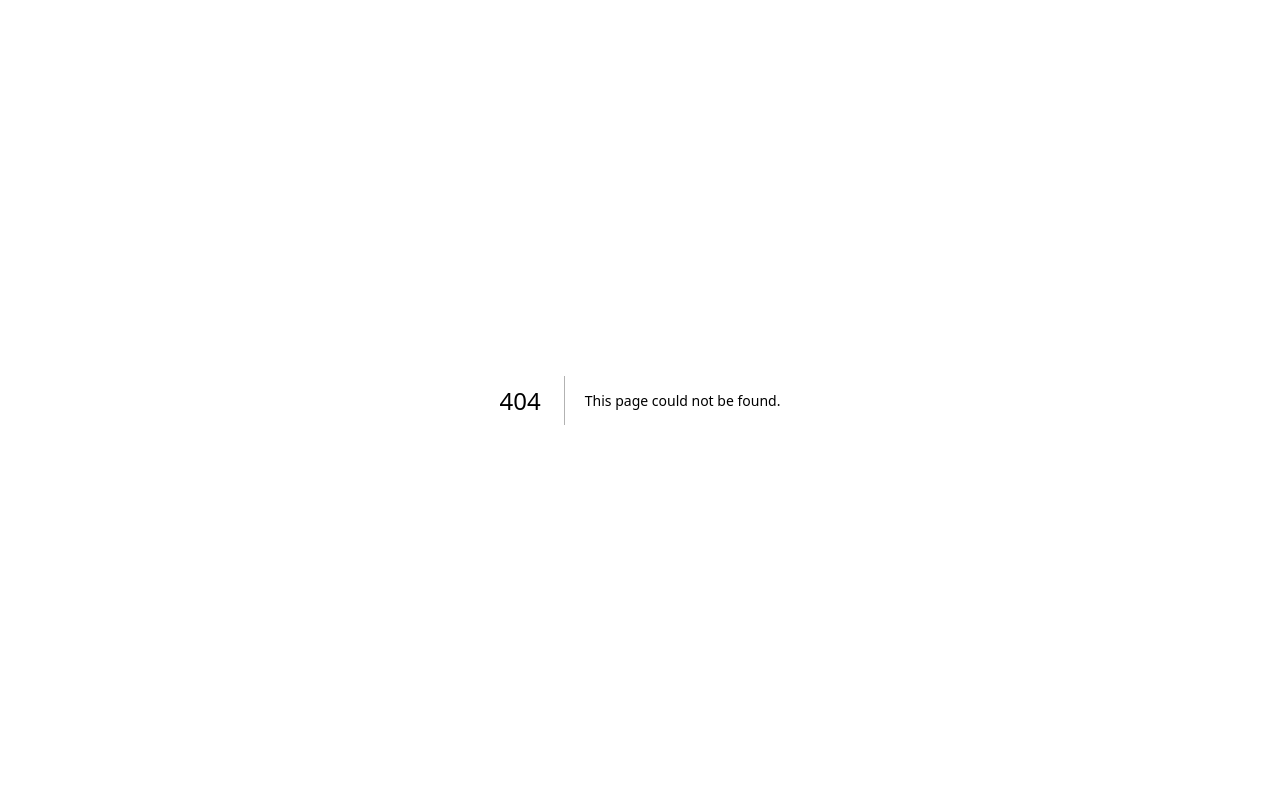
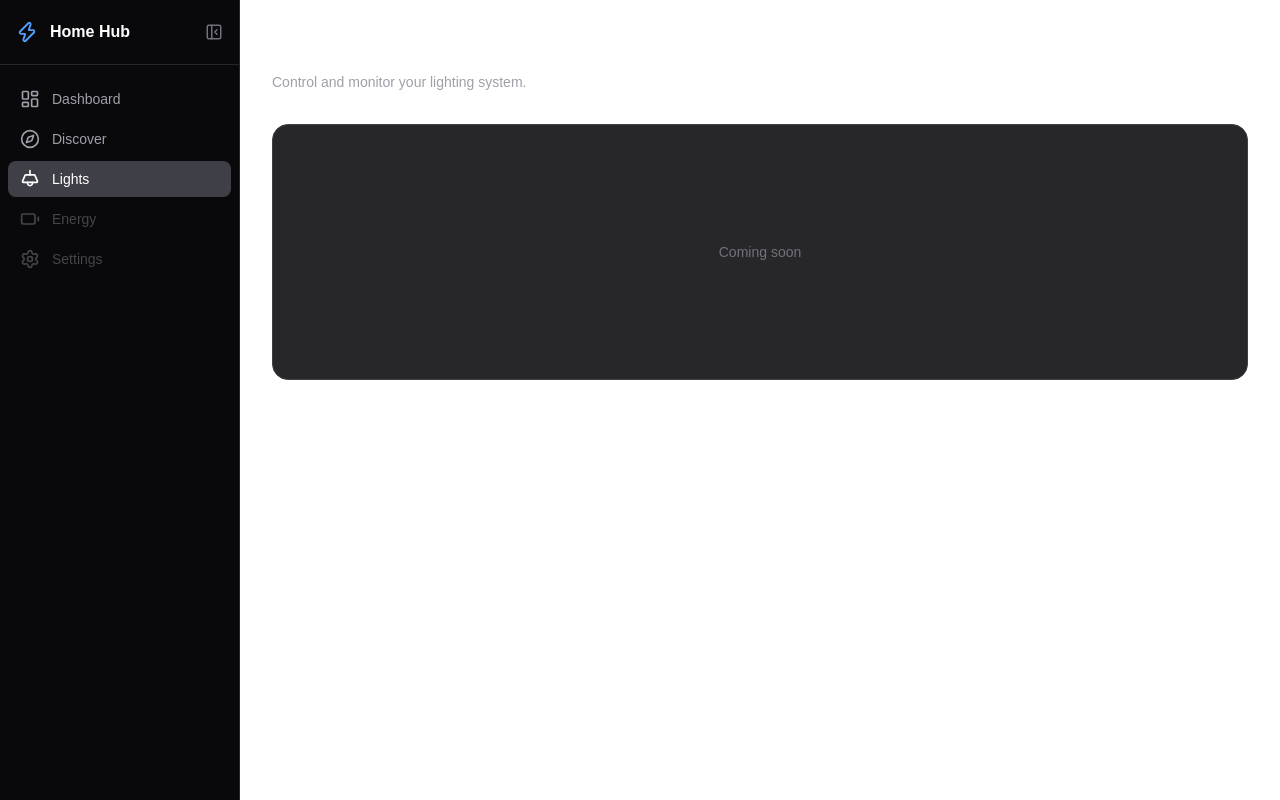
Before and after one commit to bertjee321/home-hub, a Next.js app: page /lights in a window 1280 px wide. Before the commit this address had no page. Built offline with nearby package versions, Linux system fonts and the light colour scheme.

Commit message:
Add Energy, Lights, and Settings pages: implement basic layout and content structure

```diff
--- a/src/app/discover/page.tsx
+++ b/src/app/discover/page.tsx
@@ -119,7 +119,7 @@ export default function DiscoverPage() {
   };
 
   return (
-    <div className="p-8 text-gray-900 dark:text-gray-100">
+    <div className="p-8 text-white">
       <h1 className="text-2xl font-bold mb-6">Discover Home Assistant Devices</h1>
 
       {loading ? (
--- /dev/null
+++ b/src/app/energy/page.tsx
@@ -0,0 +1,13 @@
+export default function EnergyPage() {
+  return (
+    <div className="p-8 text-white">
+      <header className="mb-8">
+        <h1 className="text-3xl font-bold">Energy</h1>
+        <p className="text-zinc-400 mt-1 text-sm">Power monitoring and usage analytics.</p>
+      </header>
+      <div className="flex items-center justify-center h-64 bg-zinc-800 rounded-2xl border border-zinc-700">
+        <p className="text-zinc-500 text-sm">Coming soon</p>
+      </div>
+    </div>
+  );
+}
--- a/src/app/layout.tsx
+++ b/src/app/layout.tsx
@@ -1,6 +1,8 @@
 import type { Metadata } from "next";
 import { Geist, Geist_Mono } from "next/font/google";
 import "./globals.css";
+import Sidebar from "@/components/Sidebar";
+import BottomTabBar from "@/components/BottomTabBar";
 
 const geistSans = Geist({
   variable: "--font-geist-sans",
@@ -13,8 +15,8 @@ const geistMono = Geist_Mono({
 });
 
 export const metadata: Metadata = {
-  title: "Create Next App",
-  description: "Generated by create next app",
+  title: "Home Hub",
+  description: "Smart Home OS",
 };
 
 export default function RootLayout({
@@ -27,7 +29,15 @@ export default function RootLayout({
       lang="en"
       className={`${geistSans.variable} ${geistMono.variable} h-full antialiased`}
     >
-      <body className="min-h-full flex flex-col">{children}</body>
+      <body className="h-full bg-zinc-900 text-white">
+        <div className="flex h-full overflow-hidden">
+          <Sidebar />
+          <main className="flex-1 overflow-y-auto pb-16 md:pb-0">
+            {children}
+          </main>
+        </div>
+        <BottomTabBar />
+      </body>
     </html>
   );
 }
--- /dev/null
+++ b/src/app/lights/page.tsx
@@ -0,0 +1,13 @@
+export default function LightsPage() {
+  return (
+    <div className="p-8 text-white">
+      <header className="mb-8">
+        <h1 className="text-3xl font-bold">Lights</h1>
+        <p className="text-zinc-400 mt-1 text-sm">Control and monitor your lighting system.</p>
+      </header>
+      <div className="flex items-center justify-center h-64 bg-zinc-800 rounded-2xl border border-zinc-700">
+        <p className="text-zinc-500 text-sm">Coming soon</p>
+      </div>
+    </div>
+  );
+}
--- a/src/app/page.tsx
+++ b/src/app/page.tsx
@@ -147,7 +147,7 @@ export default function Home() {
 
 
   return (
-    <div className="min-h-screen bg-gray-100 dark:bg-zinc-900 p-8 text-black dark:text-white font-sans">
+    <div className="p-8 text-white font-sans">
       <header className="mb-8 flex justify-between items-center">
         <h1 className="text-3xl font-bold">Smart Home Dashboard</h1>
         <button
@@ -158,59 +158,8 @@ export default function Home() {
         </button>
       </header>
 
-      <main className="space-y-8">
+      <div className="space-y-8">
         {/* We can flesh out Groups later, for now we will just list Unparented ones! */}
-
-        <section className="bg-white dark:bg-zinc-800 p-6 rounded-2xl shadow-sm">
-          <h2 className="text-2xl font-semibold mb-4">Unparented Devices</h2>
-          {unparentedDevices.length === 0 ? (
-            <p className="text-gray-500">No unparented devices on the dashboard.</p>
-          ) : (
-            <div className="grid grid-cols-1 sm:grid-cols-2 md:grid-cols-3 gap-4">
-              {unparentedDevices.map(device => (
-                <div
-                  key={device.id}
-                  className={`p-4 rounded-xl border flex justify-between items-start ${
-                    device.state === 'on'
-                      ? 'bg-blue-50 border-blue-200 dark:bg-blue-900/20 dark:border-blue-800'
-                      : 'bg-gray-50 border-gray-200 dark:bg-zinc-900 dark:border-zinc-700'
-                  }`}
-                >
-                  <div className="flex items-center gap-3 flex-1">
-                    {(device.id.startsWith('light.') || device.id.startsWith('switch.')) && (
-                      <button
-                        onClick={() => handleToggleDevice(device)}
-                        className={`w-10 h-6 rounded-full relative transition-colors ${device.state === 'on' ? 'bg-blue-500' : 'bg-gray-300 dark:bg-gray-600'}`}
-                        aria-label={`Toggle ${device.customName || device.id}`}
-                      >
-                        <span className={`absolute top-1 left-1 bg-white w-4 h-4 rounded-full transition-transform ${device.state === 'on' ? 'translate-x-4' : ''}`} />
-                      </button>
-                    )}
-                    <div className="flex-1 cursor-pointer">
-                      <h3 className="font-semibold">{device.customName || device.id}</h3>
-                      <p className="text-sm text-gray-500 dark:text-gray-400 capitalize">{device.state}</p>
-                    </div>
-                  </div>
-                  <div className="relative">
-                    <button className="text-gray-500 hover:text-gray-900 dark:hover:text-gray-100 p-1 font-bold">
-                      &#8964; {/* Down arrow / menu icon */}
-                    </button>
-                    <select
-                      className="absolute inset-0 w-full h-full opacity-0 cursor-pointer bg-white text-black dark:bg-zinc-800 dark:text-white"
-                      value=""
-                      onChange={(e) => handleAssignToGroup(device, e.target.value)}
-                    >
-                      <option value="" disabled>Move to...</option>
-                      {groupsConfig.map(g => (
-                        <option key={g.id} value={g.id}>{g.name}</option>
-                      ))}
-                    </select>
-                  </div>
-                </div>
-              ))}
-            </div>
-          )}
-        </section>
 
         {/* Dynamic Groups rendering */ }
         {groupsToRender.map(group => (
@@ -267,7 +216,58 @@ export default function Home() {
           </section>
         ))}
 
-      </main>
+                <section className="bg-white dark:bg-zinc-800 p-6 rounded-2xl shadow-sm">
+          <h2 className="text-2xl font-semibold mb-4">Unparented Devices</h2>
+          {unparentedDevices.length === 0 ? (
+            <p className="text-gray-500">No unparented devices on the dashboard.</p>
+          ) : (
+            <div className="grid grid-cols-1 sm:grid-cols-2 md:grid-cols-3 gap-4">
+              {unparentedDevices.map(device => (
+                <div
+                  key={device.id}
+                  className={`p-4 rounded-xl border flex justify-between items-start ${
+                    device.state === 'on'
+                      ? 'bg-blue-50 border-blue-200 dark:bg-blue-900/20 dark:border-blue-800'
+                      : 'bg-gray-50 border-gray-200 dark:bg-zinc-900 dark:border-zinc-700'
+                  }`}
+                >
+                  <div className="flex items-center gap-3 flex-1">
+                    {(device.id.startsWith('light.') || device.id.startsWith('switch.')) && (
+                      <button
+                        onClick={() => handleToggleDevice(device)}
+                        className={`w-10 h-6 rounded-full relative transition-colors ${device.state === 'on' ? 'bg-blue-500' : 'bg-gray-300 dark:bg-gray-600'}`}
+                        aria-label={`Toggle ${device.customName || device.id}`}
+                      >
+                        <span className={`absolute top-1 left-1 bg-white w-4 h-4 rounded-full transition-transform ${device.state === 'on' ? 'translate-x-4' : ''}`} />
+                      </button>
+                    )}
+                    <div className="flex-1 cursor-pointer">
+                      <h3 className="font-semibold">{device.customName || device.id}</h3>
+                      <p className="text-sm text-gray-500 dark:text-gray-400 capitalize">{device.state}</p>
+                    </div>
+                  </div>
+                  <div className="relative">
+                    <button className="text-gray-500 hover:text-gray-900 dark:hover:text-gray-100 p-1 font-bold">
+                      &#8964; {/* Down arrow / menu icon */}
+                    </button>
+                    <select
+                      className="absolute inset-0 w-full h-full opacity-0 cursor-pointer bg-white text-black dark:bg-zinc-800 dark:text-white"
+                      value=""
+                      onChange={(e) => handleAssignToGroup(device, e.target.value)}
+                    >
+                      <option value="" disabled>Move to...</option>
+                      {groupsConfig.map(g => (
+                        <option key={g.id} value={g.id}>{g.name}</option>
+                      ))}
+                    </select>
+                  </div>
+                </div>
+              ))}
+            </div>
+          )}
+        </section>
+
+      </div>
 
       {/* Create Group Modal */}
       {isGroupModalOpen && (
--- /dev/null
+++ b/src/app/settings/page.tsx
@@ -0,0 +1,13 @@
+export default function SettingsPage() {
+  return (
+    <div className="p-8 text-white">
+      <header className="mb-8">
+        <h1 className="text-3xl font-bold">Settings</h1>
+        <p className="text-zinc-400 mt-1 text-sm">App configuration and preferences.</p>
+      </header>
+      <div className="flex items-center justify-center h-64 bg-zinc-800 rounded-2xl border border-zinc-700">
+        <p className="text-zinc-500 text-sm">Coming soon</p>
+      </div>
+    </div>
+  );
+}
```
